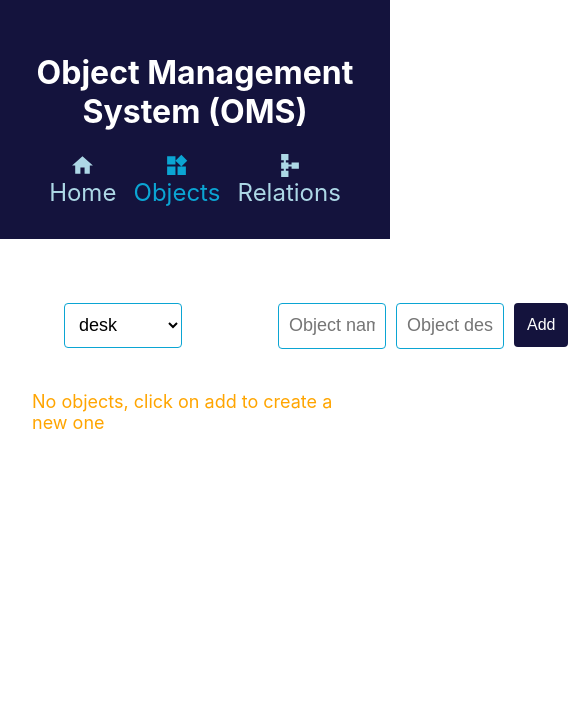
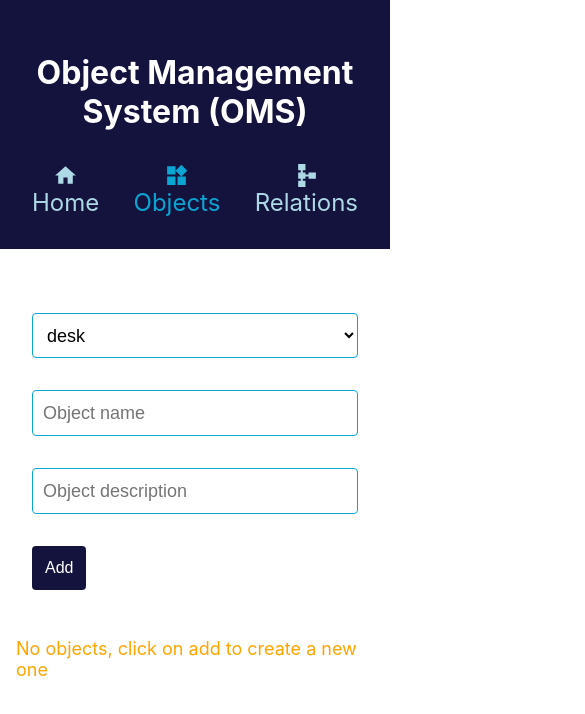
Before and after one commit to Nacho1980/object-management, a React (Create React App) app: page /objects in a window 390 px wide. Shown: the top 714 px of the page, 585 px wide, since content can reach past the window. Built offline with nearby package versions, Linux system fonts and the light colour scheme.

Commit message:
Styling issues in mobile fixed

```diff
--- a/src/App.css
+++ b/src/App.css
@@ -36,3 +36,15 @@
     transform: rotate(360deg);
   }
 }
+
+#root {
+  display: flex;
+  width: 100%;
+  box-sizing: border-box;
+}
+#root > div {
+  display: flex;
+  flex-direction: column;
+  width: 100%;
+  box-sizing: border-box;
+}
--- a/src/components/Header/AppHeader.tsx
+++ b/src/components/Header/AppHeader.tsx
@@ -1,9 +1,15 @@
-import { HeaderDiv, LinkText, LinkGrid, IconWrapper } from "./styles";
+import HomeIcon from "@mui/icons-material/Home";
+import SchemaIcon from "@mui/icons-material/Schema";
+import WidgetsIcon from "@mui/icons-material/Widgets";
 import { Link, useLocation } from "react-router-dom";
-import HomeIcon from '@mui/icons-material/Home';
-import SchemaIcon from '@mui/icons-material/Schema';
-import WidgetsIcon from '@mui/icons-material/Widgets';
 import { S_ICON_SIZE } from "../../theme";
+import {
+  HeaderDiv,
+  IconWrapper,
+  LinkGrid,
+  LinkText,
+  TitleWrapper,
+} from "./styles";
 
 /**
  * Header for the application.
@@ -15,24 +21,42 @@ export const AppHeader = () => {
   const currentScreen = location.pathname.substring(1);
   return (
     <HeaderDiv>
-      <h1>Object Management System (OMS)</h1>
+      <TitleWrapper>
+        <h1>Object Management System (OMS)</h1>
+      </TitleWrapper>
       <nav>
         <LinkGrid>
-          <Link to="/" style={{ textDecoration: "none" }} id='linkHome'>
+          <Link to="/" style={{ textDecoration: "none" }} id="linkHome">
             <LinkText current={currentScreen === ""}>
-              <IconWrapper><HomeIcon sx={{ fontSize: S_ICON_SIZE, cursor: 'pointer' }} /></IconWrapper>
+              <IconWrapper>
+                <HomeIcon sx={{ fontSize: S_ICON_SIZE, cursor: "pointer" }} />
+              </IconWrapper>
               Home
             </LinkText>
           </Link>
-          <Link to="/objects" style={{ textDecoration: "none" }} id='linkObjects'>
-            <LinkText current={currentScreen === 'objects'}>
-              <IconWrapper><WidgetsIcon sx={{ fontSize: S_ICON_SIZE, cursor: 'pointer' }} /></IconWrapper>
+          <Link
+            to="/objects"
+            style={{ textDecoration: "none" }}
+            id="linkObjects"
+          >
+            <LinkText current={currentScreen === "objects"}>
+              <IconWrapper>
+                <WidgetsIcon
+                  sx={{ fontSize: S_ICON_SIZE, cursor: "pointer" }}
+                />
+              </IconWrapper>
               Objects
             </LinkText>
           </Link>
-          <Link to="/relations" style={{ textDecoration: "none" }} id='linkRelations'>
-            <LinkText current={currentScreen === 'relations'}>
-              <IconWrapper><SchemaIcon sx={{ fontSize: S_ICON_SIZE, cursor: 'pointer' }} /></IconWrapper>
+          <Link
+            to="/relations"
+            style={{ textDecoration: "none" }}
+            id="linkRelations"
+          >
+            <LinkText current={currentScreen === "relations"}>
+              <IconWrapper>
+                <SchemaIcon sx={{ fontSize: S_ICON_SIZE, cursor: "pointer" }} />
+              </IconWrapper>
               Relations
             </LinkText>
           </Link>
--- a/src/components/Header/styles.js
+++ b/src/components/Header/styles.js
@@ -1,36 +1,64 @@
 import styled from "styled-components";
 import {
+  ICON_BG_COLOR,
+  LARGE_FONT,
+  LARGE_SPACING,
   MAIN_BG_COLOR,
-  LARGE_SPACING,
-  LARGE_FONT,
+  SECONDARY_BG_COLOR,
   TEXT_CONTRAST,
-  SECONDARY_BG_COLOR,
-  ICON_BG_COLOR
 } from "../../theme";
 
-export const HeaderDiv = styled.div`
+export const TitleWrapper = styled.div.attrs({
+  className: "title-wrapper",
+})`
+  display: flex;
+  justify-content: center;
+  align-items: center;
+  width: 100%;
+  text-align: center;
+
+  h1 {
+    width: 100%;
+    margin-bottom: 2rem;
+    padding: 0;
+    text-align: center;
+  }
+`;
+
+export const HeaderDiv = styled.div.attrs({
+  className: "header-container",
+})`
+  display: flex;
+  flex-direction: column;
+  align-items: center;
+  text-wrap: wrap;
   margin-bottom: ${LARGE_SPACING};
   background-color: ${MAIN_BG_COLOR};
   padding: ${LARGE_SPACING};
   color: ${TEXT_CONTRAST};
-  text-align: center;
-`
+
+  nav {
+    display: flex;
+    width: 100%;
+  }
+`;
 
 export const LinkGrid = styled.div`
   display: flex;
-  justify-content: space-evenly;
-`
+  width: 100%;
+  justify-content: space-between;
+`;
 
 export const LinkText = styled.span`
-  color: ${props => props.current ? ICON_BG_COLOR : SECONDARY_BG_COLOR};
+  color: ${(props) => (props.current ? ICON_BG_COLOR : SECONDARY_BG_COLOR)};
   font-size: ${LARGE_FONT};
   cursor: pointer;
   :hover {
     color: ${TEXT_CONTRAST};
   }
-`
+`;
 
 export const IconWrapper = styled.div`
   display: flex;
   justify-content: center;
-`
+`;
--- a/src/components/ItemListing/styles.js
+++ b/src/components/ItemListing/styles.js
@@ -1,41 +1,41 @@
 import styled from "styled-components";
 import {
+  BUTTON_COLOR,
+  BUTTON_FONT_SIZE,
+  BUTTON_PADDING,
+  DEFAULT_BG_COLOR,
+  DEFAULT_FONT_SIZE,
+  DEFAULT_SPACING,
+  EVEN_ROW_COLOR,
+  INPUT_BORDER_RADIUS,
+  INPUT_HEIGHT,
   LARGE_SPACING,
-  DEFAULT_SPACING,
-  INPUT_BORDER_RADIUS,
+  MAIN_BG_COLOR,
+  TEXT_COLOR,
   WARN_COLOR,
-  INPUT_HEIGHT,
-  BUTTON_PADDING,
-  BUTTON_FONT_SIZE,
-  BUTTON_COLOR,
-  MAIN_BG_COLOR,
-  DEFAULT_FONT_SIZE,
-  EVEN_ROW_COLOR,
-  DEFAULT_BG_COLOR,
-  TEXT_COLOR
 } from "../../theme";
 
 export const QuickSearchRow = styled.span`
   display: grid;
   grid-template-columns: 1fr 4fr 14fr;
   align-items: flex-start;
-`
+`;
 
 export const QuickSearchBoldField = styled.div`
   padding-left: ${LARGE_SPACING};
   font-weight: bold;
   color: ${TEXT_COLOR};
-`
+`;
 
 export const QuickSearchField = styled.div`
   padding-left: ${LARGE_SPACING};
   color: ${TEXT_COLOR};
-`
+`;
 
 export const AddButtonWrapper = styled.div`
   display: flex;
   justify-content: left;
-`
+`;
 
 export const AddButton = styled.button`
   padding: ${BUTTON_PADDING};
@@ -49,49 +49,83 @@ export const AddButton = styled.button`
   cursor: pointer;
 `;
 
-export const AddObjWrapper = styled.div`
-  display: grid;
-  grid-template-columns: 1fr 3fr 6fr 1fr;
-  grid-gap: ${LARGE_SPACING};
-`
+export const AddObjWrapper = styled.div.attrs({
+  className: "add-object-wrapper",
+})`
+  display: flex;
+  flex-direction: row; /* Default to row for larger screens */
+  gap: ${LARGE_SPACING};
 
-export const AddRelWrapper = styled.div`
-  display: grid;
-  grid-template-columns: 6fr 5fr 1fr;
-  grid-gap: ${LARGE_SPACING};
-`
+  /* Media query for mobile devices */
+  @media (max-width: 768px) {
+    flex-direction: column; /* Change to column for smaller screens */
+    gap: unset;
+  }
+`;
 
-export const AddRelSpan = styled.span`
+export const AddRelWrapper = styled.div.attrs({
+  className: "add-rel-wrapper",
+})`
+  display: flex;
+  flex-direction: row; /* Default to row for larger screens */
+
+  /* Media query for mobile devices */
+  @media (max-width: 768px) {
+    flex-direction: column; /* Change to column for smaller screens */
+    gap: unset;
+  }
+`;
+
+export const AddRelSpan = styled.span.attrs({
+  className: "add-rel-span",
+})`
   margin: 0 ${LARGE_SPACING} 0 ${LARGE_SPACING};
-`
+`;
 
-export const SeparatedText = styled.span`
+export const SeparatedText = styled.div.attrs({
+  className: "separated-text",
+})`
   margin-left: ${DEFAULT_SPACING};
-`
+`;
 
-export const ListWrapper = styled.div`
-  margin: ${LARGE_SPACING};
-`
+export const ListWrapper = styled.div.attrs({
+  className: "list-wrapper",
+})`
+  display: flex;
+  flex-direction: column;
+  // margin: ${LARGE_SPACING};
+  gap: ${DEFAULT_SPACING};
+`;
 
 export const ObjectFieldsWrapper = styled.div`
   display: grid;
   grid-template-columns: 2fr 2fr 6fr 1fr;
   grid-gap: ${LARGE_SPACING};
-`
+`;
 
-export const RelationFieldsWrapper = styled.div`
+export const RelationFieldsWrapper = styled.div.attrs({
+  className: "relation'fields-wrapper",
+})`
   display: grid;
   grid-template-columns: 4fr 3fr 3fr 1fr;
   grid-gap: ${LARGE_SPACING};
-`
+`;
 
-export const AutocompleteWrapper = styled.div`
-  margin: ${LARGE_SPACING};
-`
+export const AutocompleteWrapper = styled.div.attrs({
+  className: "autocomplete-wrapper",
+})`
+  display: flex;
+  flex-direction: column;
+  margin: ${DEFAULT_SPACING};
+`;
 
-export const ItemCRUDWrapper = styled.div`
-  margin: ${LARGE_SPACING};
-`
+export const ItemCRUDWrapper = styled.div.attrs({
+  className: "crud-wrapper",
+})`
+  margin: ${DEFAULT_SPACING};
+  display: flex;
+  flex-direction: column;
+`;
 
 export const EmptyListWarning = styled.div`
   display: flex;
@@ -100,20 +134,34 @@ export const EmptyListWarning = styled.div`
   justify-content: center;
   margin-top: ${LARGE_SPACING};
   color: ${WARN_COLOR};
-`
+`;
 
-export const FormField = styled.div`
-  margin: ${LARGE_SPACING};
-  height: ${INPUT_HEIGHT};
-  width: 100%;
-`
+export const FormField = styled.div.attrs({
+  className: "form-field",
+})`
+  display: flex;
+  max-width: 100%;
+  box-sizing: border-box;
+  margin: ${DEFAULT_SPACING};
 
-export const Row = styled.div`
-  padding: ${DEFAULT_SPACING};
-  background-color: ${props => props.even ? EVEN_ROW_COLOR : DEFAULT_BG_COLOR};
-`
+  > span {
+    margin: unset;
+    margin-right: ${DEFAULT_SPACING};
+  }
+`;
 
-export const SearchResultWrapper = styled.div`
+export const Row = styled.div.attrs({
+  className: "row",
+})`
+  display: flex;
+  box-sizing: border-box;
+  background-color: ${(props) =>
+    props.even ? EVEN_ROW_COLOR : DEFAULT_BG_COLOR};
+`;
+
+export const SearchResultWrapper = styled.div.attrs({
+  className: "search-result-wrapper",
+})`
   margin-top: ${LARGE_SPACING};
   display: grid;
   grid-template-columns: 2fr 2fr 6fr;
--- a/src/components/common/Dropdown/Dropdown.tsx
+++ b/src/components/common/Dropdown/Dropdown.tsx
@@ -4,19 +4,19 @@
 
 import { elypsis } from "../../../utils";
 import { IObject } from "../Interface";
-import { StyledSelect, ShortStyledSelect } from "./styles";
+import { StyledSelect } from "./styles";
 
 type DropdownItem = {
   label: string;
   value: string;
-}
+};
 
 type DropdownProps = {
   id: string;
   value: string;
   onChange: Function;
   options: Array<DropdownItem>;
-}
+};
 
 /**
  * Simple dropdown, only contains options with text
@@ -27,7 +27,7 @@ type DropdownProps = {
  * @param options Available options
  * @returns
  */
-export const Dropdown = ({id, value, onChange, options}: DropdownProps) => {
+export const Dropdown = ({ id, value, onChange, options }: DropdownProps) => {
   const selectChange = (event: React.ChangeEvent<HTMLSelectElement>) => {
     const newValue = event.target.value;
     onChange(newValue);
@@ -35,18 +35,20 @@ export const Dropdown = ({id, value, onChange, options}: DropdownProps) => {
   return (
     <StyledSelect id={id} value={value} onChange={selectChange}>
       {options.map((item, index) => (
-        <option key={`${id}-opt${index}`} value={item.value}>{item.label}</option>
+        <option key={`${id}-opt${index}`} value={item.value}>
+          {item.label}
+        </option>
       ))}
     </StyledSelect>
-  )
-}
+  );
+};
 
 type ObjectDropdownProps = {
   id: string;
   value: number;
   onChange: Function;
   objectArray: Array<IObject>;
-}
+};
 
 const MAX_LENGTH_OBJECT_NAME_DROPDOWN = 30;
 /**
@@ -56,16 +58,23 @@ const MAX_LENGTH_OBJECT_NAME_DROPDOWN = 30;
  * @param options Available options
  * @returns
  */
- export const ObjectDropdown = ({id, value, onChange, objectArray}: ObjectDropdownProps) => {
+export const ObjectDropdown = ({
+  id,
+  value,
+  onChange,
+  objectArray,
+}: ObjectDropdownProps) => {
   const selectChange = (event: React.ChangeEvent<HTMLSelectElement>) => {
     const newValue = parseInt(event.target.value);
     onChange(newValue);
   };
   return (
-    <ShortStyledSelect id={id} value={value} onChange={selectChange}>
+    <StyledSelect id={id} value={value} onChange={selectChange}>
       {objectArray.map((obj, index) => (
-        <option key={`${id}-opt${index}`} value={obj.id}>{elypsis(obj.name, MAX_LENGTH_OBJECT_NAME_DROPDOWN)}</option>
+        <option key={`${id}-opt${index}`} value={obj.id}>
+          {elypsis(obj.name, MAX_LENGTH_OBJECT_NAME_DROPDOWN)}
+        </option>
       ))}
-    </ShortStyledSelect>
-  )
-}
+    </StyledSelect>
+  );
+};
--- a/src/components/common/Dropdown/styles.js
+++ b/src/components/common/Dropdown/styles.js
@@ -1,21 +1,29 @@
 import styled from "styled-components";
 import {
+  BORDER_COLOR,
+  INPUT_BORDER_RADIUS,
+  SELECT_BG_COLOR,
   SELECT_FONT_SIZE,
-  SELECT_BG_COLOR,
   SELECT_HEIGHT,
   SELECT_PADDING,
-  BORDER_COLOR,
-  INPUT_BORDER_RADIUS
 } from "../../../theme";
 
-export const StyledSelect = styled.select`
+export const StyledSelect = styled.select.attrs({
+  className: "styled-select",
+})`
   font-size: ${SELECT_FONT_SIZE};
   border-radius: ${INPUT_BORDER_RADIUS};
   border: 1px solid ${BORDER_COLOR};
   height: ${SELECT_HEIGHT};
   padding: ${SELECT_PADDING};
   background-color: ${SELECT_BG_COLOR};
-  :focus{ outline: none;}
+  :focus {
+    outline: none;
+  }
+  /* Media query for mobile devices */
+  @media (max-width: 768px) {
+    width: 100%;
+  }
 `;
 
 export const ShortStyledSelect = styled(StyledSelect)`
--- a/src/components/common/Object/styles.js
+++ b/src/components/common/Object/styles.js
@@ -1,18 +1,22 @@
 import styled from "styled-components";
 import {
+  DEFAULT_FONT_SIZE,
   DEFAULT_SPACING,
   LARGE_SPACING,
-  DEFAULT_FONT_SIZE,
-  TEXT_COLOR
+  TEXT_COLOR,
 } from "../../../theme";
 
-export const StyledField = styled.div`
-  margin-left: ${DEFAULT_SPACING};
+export const StyledField = styled.div.attrs({
+  className: "styled-field",
+})`
+  // margin-left: ${DEFAULT_SPACING};
   font-size: ${DEFAULT_FONT_SIZE};
   color: ${TEXT_COLOR};
 `;
 
-export const EditableObjectWrapper = styled.div`
+export const EditableObjectWrapper = styled.div.attrs({
+  className: "editable-object-wrapper",
+})`
   display: grid;
   grid-template-columns: 1fr 2fr 5fr 1fr;
   grid-gap: ${LARGE_SPACING};
@@ -21,4 +25,4 @@ export const EditableObjectWrapper = styled.div`
 export const IconWrapper = styled.div`
   display: flex;
   justify-content: center;
-`
+`;
--- a/src/components/common/Relation/styles.js
+++ b/src/components/common/Relation/styles.js
@@ -1,15 +1,15 @@
 import styled from "styled-components";
 import {
+  DEFAULT_FONT_SIZE,
   DEFAULT_SPACING,
-  DEFAULT_FONT_SIZE,
+  LARGE_SPACING,
   TEXT_COLOR,
-  LARGE_SPACING,
 } from "../../../theme";
 
 export const StyledField = styled.div`
   display: flex;
   justify-content: center;
-  margin-left: ${DEFAULT_SPACING};
+  // margin-left: ${DEFAULT_SPACING};
   font-size: ${DEFAULT_FONT_SIZE};
   color: ${TEXT_COLOR};
 `;
@@ -18,7 +18,9 @@ export const MarginSpan = styled.span`
   margin-left: ${DEFAULT_SPACING};
 `;
 
-export const EditableRelationWrapper = styled.div`
+export const EditableRelationWrapper = styled.div.attrs({
+  className: "editable-relation-wrapper",
+})`
   display: grid;
   grid-template-columns: 4fr 3fr 3fr 1fr;
   grid-gap: ${LARGE_SPACING};
--- a/src/components/common/TextInput/TextInput.js
+++ b/src/components/common/TextInput/TextInput.js
@@ -1,14 +1,13 @@
-import styled from 'styled-components';
+import styled from "styled-components";
 import {
   BORDER_COLOR,
+  ERROR_COLOR,
   INPUT_BG_COLOR,
   INPUT_BORDER_RADIUS,
-  INPUT_PADDING,
   INPUT_FONT_SIZE,
   INPUT_HEIGHT,
-  ERROR_COLOR
+  INPUT_PADDING,
 } from "../../../theme";
-
 
 export const TextInput = styled.input`
   width: 100%;
@@ -16,9 +15,12 @@ export const TextInput = styled.input`
   font-size: ${INPUT_FONT_SIZE};
   padding: ${INPUT_PADDING};
   background-color: ${INPUT_BG_COLOR};
-  border: 1px solid ${props => props.error ? ERROR_COLOR : BORDER_COLOR};
+  border: 1px solid ${(props) => (props.error ? ERROR_COLOR : BORDER_COLOR)};
   border-radius: ${INPUT_BORDER_RADIUS};
   :focus {
     outline: none;
   }
-`
+  &#addRelationName {
+    min-width: 200px;
+  }
+`;
```
